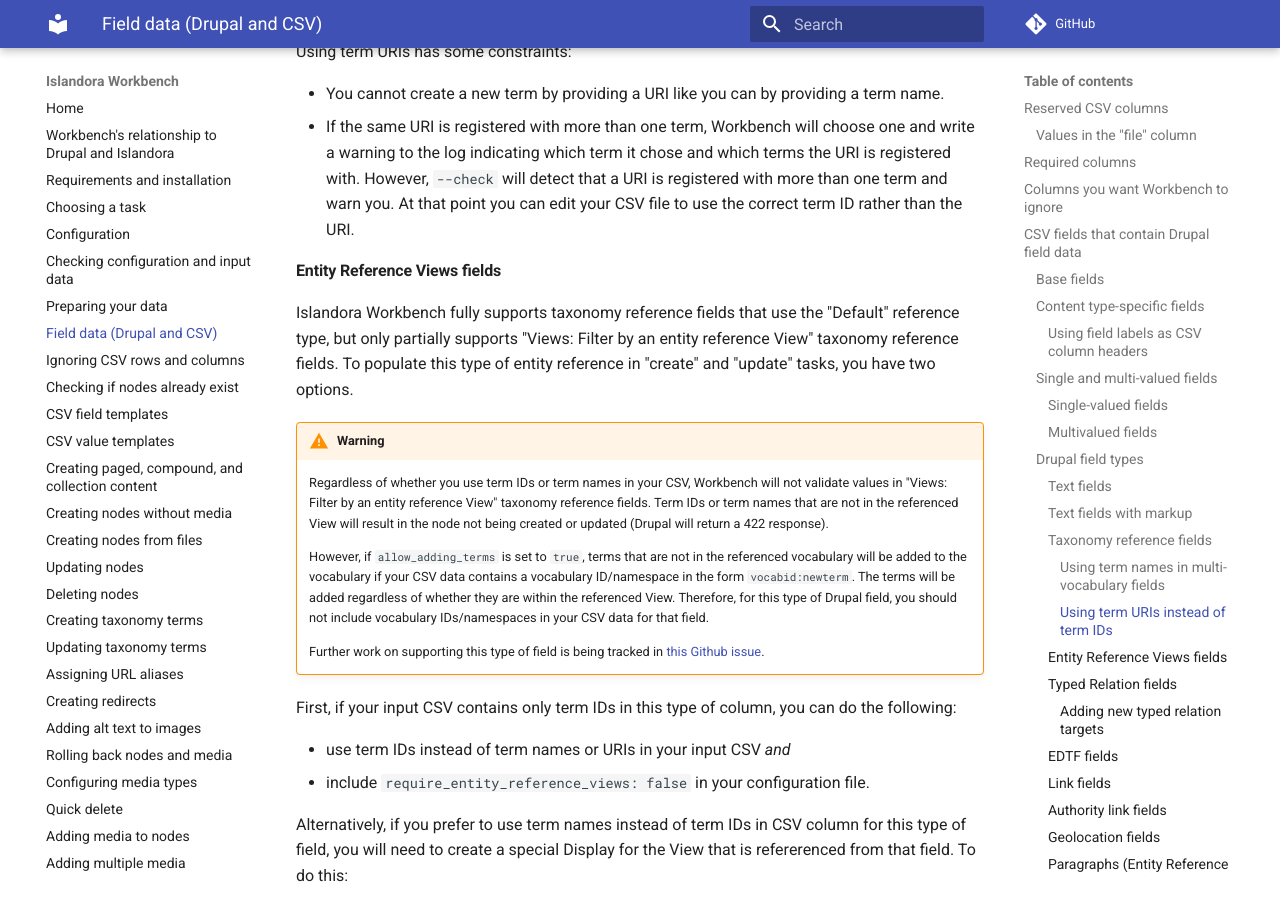
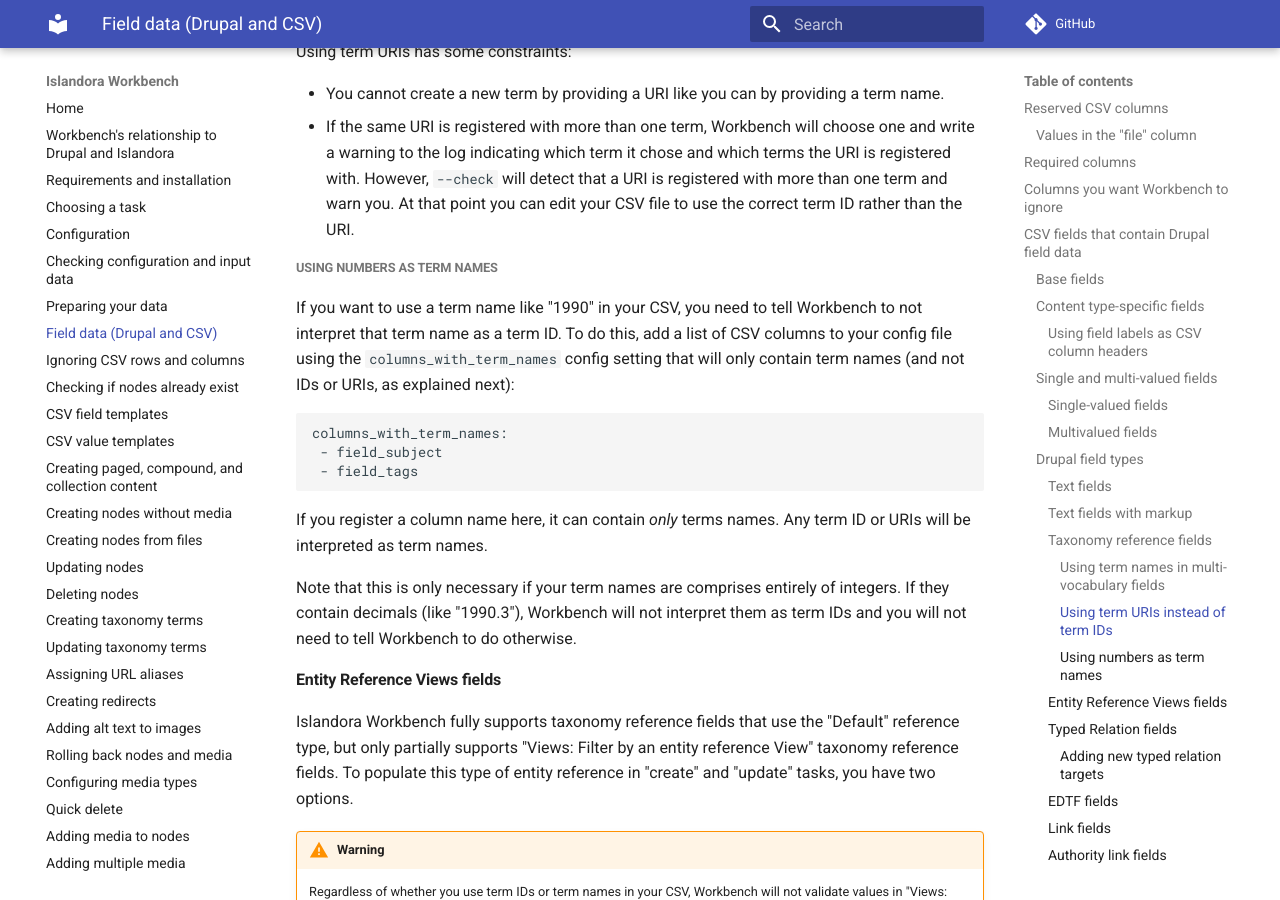
Before and after one commit to mjordan/islandora_workbench_docs, an MkDocs documentation site: the page built from docs/fields.md, in a window 1280 px wide and 900 px high, scrolled down 15001 px. Built offline with MkDocs 1.6.1 and Material for MkDocs 9.7.7, drawn with Linux system fonts in a browser that asks for light colours; comment, search, counter and statistics services are not loaded.

Commit message:
Updated docs about using numbers are term names (issue #337).

````diff
--- a/docs/fields.md
+++ b/docs/fields.md
@@ -345,6 +345,20 @@
 * You cannot create a new term by providing a URI like you can by providing a term name.
 * If the same URI is registered with more than one term, Workbench will choose one and write a warning to the log indicating which term it chose and which terms the URI is registered with. However, `--check` will detect that a URI is registered with more than one term and warn you. At that point you can edit your CSV file to use the correct term ID rather than the URI.
 
+##### Using numbers as term names
+
+If you want to use a term name like "1990" in your CSV, you need to tell Workbench to not interpret that term name as a term ID. To do this, add a list of CSV columns to your config file using the `columns_with_term_names` config setting that will only contain term names (and not IDs or URIs, as explained next):
+
+```
+columns_with_term_names:
+ - field_subject
+ - field_tags
+```
+
+If you register a column name here, it can contain *only* terms names. Any term ID or URIs will be interpreted as term names.
+
+Note that this is only necessary if your term names are comprises entirely of integers. If they contain decimals (like "1990.3"), Workbench will not interpret them as term IDs and you will not need to tell Workbench to do otherwise.
+
 #### Entity Reference Views fields
 
 Islandora Workbench fully supports taxonomy reference fields that use the "Default" reference type, but only partially supports "Views: Filter by an entity reference View" taxonomy reference fields. To populate this type of entity reference in "create" and "update" tasks, you have two options.
````
Also changed, not shown: docs/changelog.md (+2 -0 lines), docs/configuration.md (+3 -0 lines).
